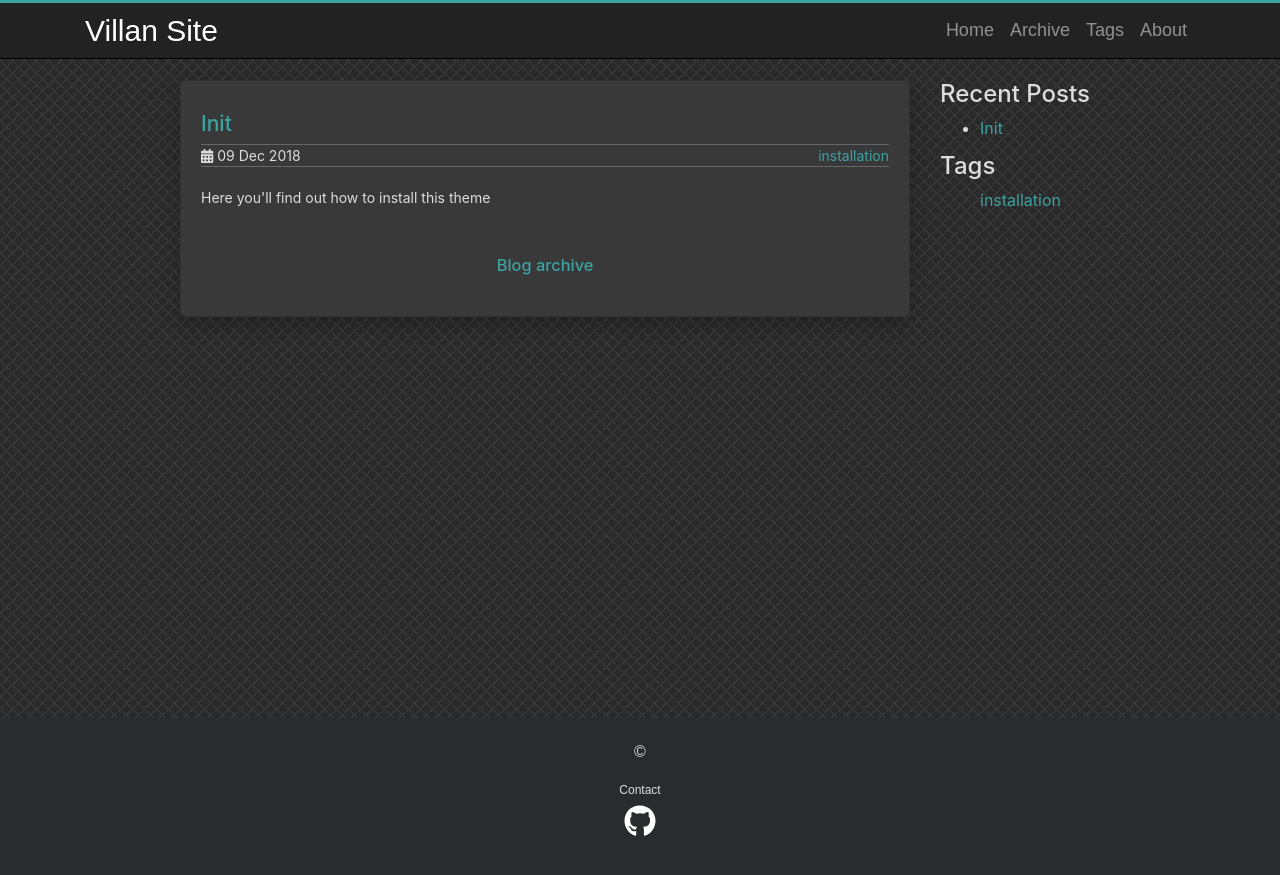
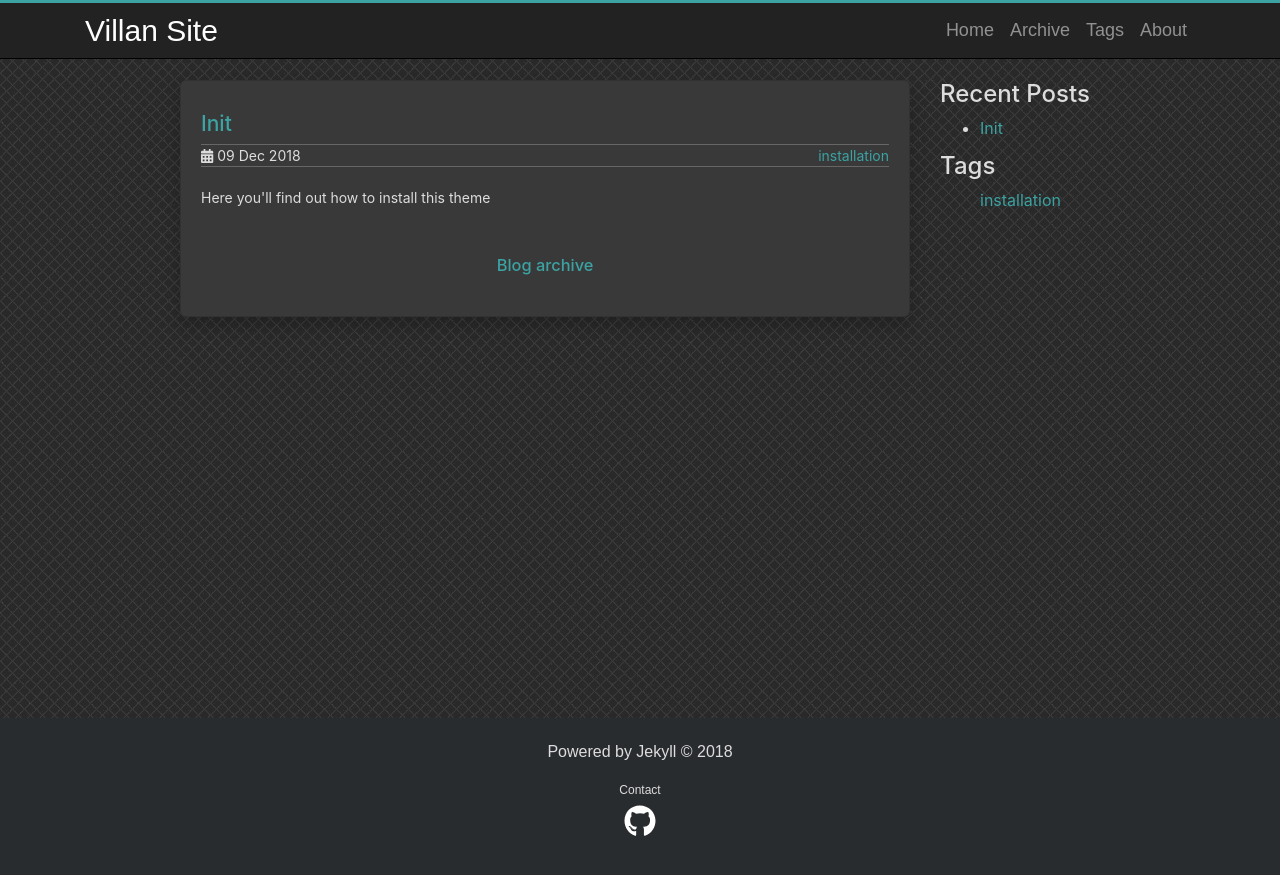
Before and after one commit to limanson/limanson.github.io, a Jekyll site: the page built from index.html, in a window 1280 px wide. Shown: the top 875 px of the page. Built offline with Jekyll 4.4.1, drawn with Linux system fonts in a browser that asks for light colours.

Commit message:
Update _config.yml

```diff
--- a/_config.yml
+++ b/_config.yml
@@ -10,8 +10,8 @@ url: http://limanson.github.io
 # For a project page here should be a project name. Otherwise (for user's/organization's page leave it empty)
 baseurl:
 
-#author:
-#copyright:
+author: Powered by Jekyll
+copyright: 2018
 
 share:
   facebook: true
```
